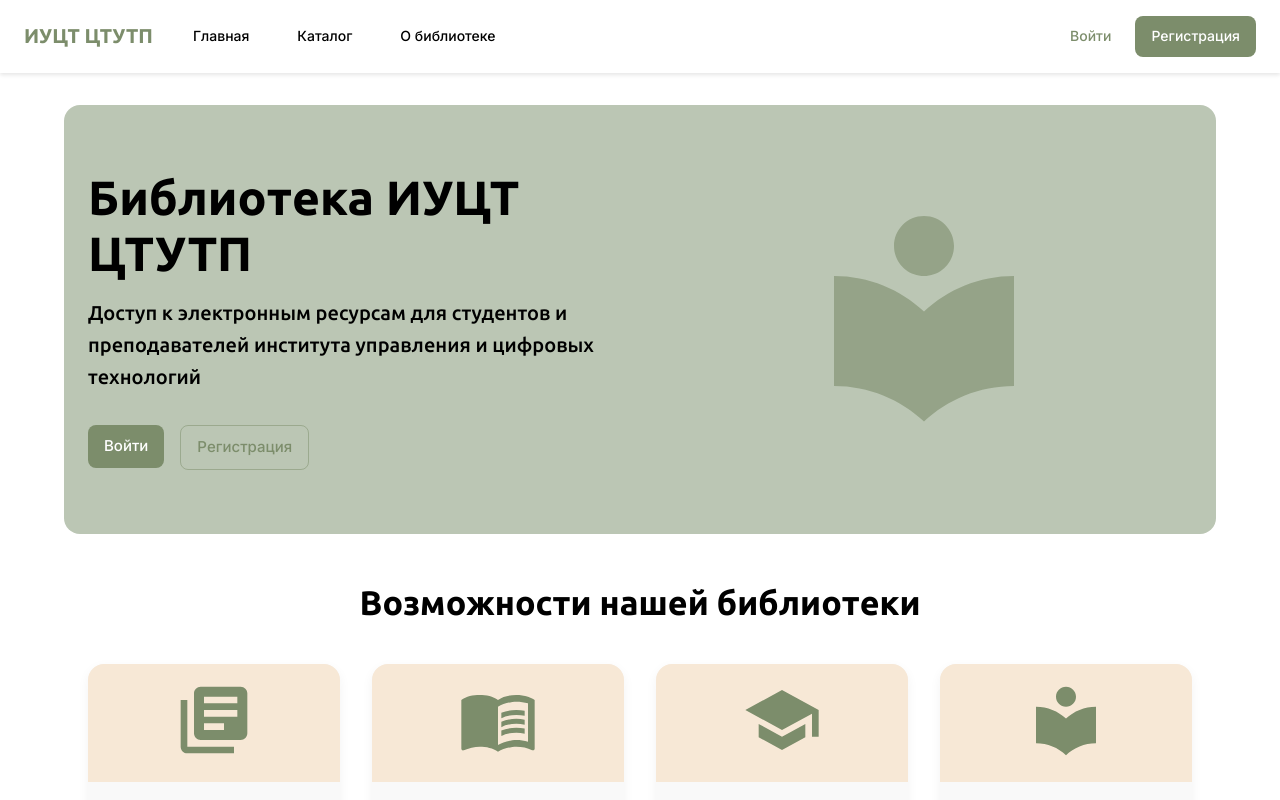
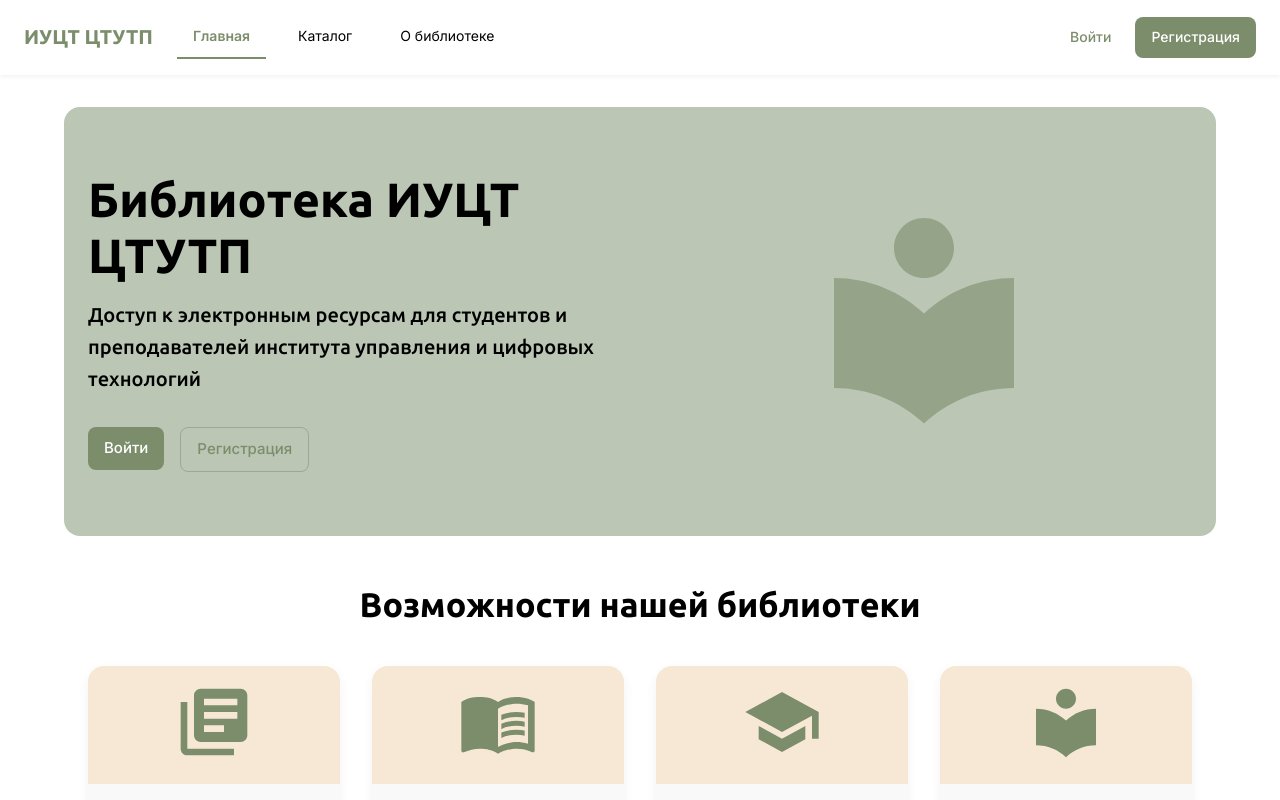
Before and after one commit to danyamasloff/library-ui, a React (Vite) app: page / in a window 1280 px wide. Shown: the top 800 px of the page. Built offline with nearby package versions, Linux system fonts and the light colour scheme.

Commit message:
refactor: улучшение навигационного меню и мобильной адаптации

```diff
--- a/src/components/common/Header.jsx
+++ b/src/components/common/Header.jsx
@@ -1,6 +1,7 @@
-import { useState } from 'react';
-import { Link as RouterLink, useNavigate } from 'react-router-dom';
+import { useState, useEffect } from 'react';
+import { Link as RouterLink, useNavigate, useLocation } from 'react-router-dom';
 import { useSelector, useDispatch } from 'react-redux';
+import { motion } from 'framer-motion';
 import {
     AppBar,
     Box,
@@ -14,18 +15,38 @@ import {
     Tooltip,
     MenuItem,
     Link,
+    Badge,
 } from '@mui/material';
 import MenuIcon from '@mui/icons-material/Menu';
+import AccountCircleIcon from '@mui/icons-material/AccountCircle';
+import NotificationsIcon from '@mui/icons-material/Notifications';
 import { logout } from '../../redux/slices/authSlice';
 import { ROUTES } from '../../utils/constants';
 
 const Header = () => {
     const navigate = useNavigate();
     const dispatch = useDispatch();
+    const location = useLocation();
     const { isAuthenticated, user } = useSelector((state) => state.auth);
 
     const [anchorElNav, setAnchorElNav] = useState(null);
     const [anchorElUser, setAnchorElUser] = useState(null);
+    const [scrolled, setScrolled] = useState(false);
+
+    // Отслеживаем скролл для анимации шапки
+    useEffect(() => {
+        const handleScroll = () => {
+            const isScrolled = window.scrollY > 20;
+            if (isScrolled !== scrolled) {
+                setScrolled(isScrolled);
+            }
+        };
+
+        window.addEventListener('scroll', handleScroll);
+        return () => {
+            window.removeEventListener('scroll', handleScroll);
+        };
+    }, [scrolled]);
 
     const handleOpenNavMenu = (event) => {
         setAnchorElNav(event.currentTarget);
@@ -59,14 +80,32 @@ const Header = () => {
     // Настройки пользовательского меню
     const userSettings = isAuthenticated
         ? [
-            { name: 'Профиль', action: () => navigate('/profile') },
+            { name: 'Личный кабинет', action: () => navigate('/dashboard') },
+            { name: 'Мой профиль', action: () => navigate('/profile') },
             { name: 'Мои книги', action: () => navigate('/my-books') },
             { name: 'Выйти', action: handleLogout },
         ]
         : [];
 
+    // Определяем активный путь для подсветки меню
+    const isActive = (path) => {
+        return location.pathname === path;
+    };
+
     return (
-        <AppBar position="static" sx={{ backgroundColor: 'white', color: 'black', boxShadow: '0 2px 4px rgba(0,0,0,0.1)' }}>
+        <AppBar
+            position="sticky"
+            sx={{
+                backgroundColor: 'white',
+                color: 'black',
+                boxShadow: scrolled ? '0 2px 10px rgba(0,0,0,0.1)' : '0 2px 4px rgba(0,0,0,0.05)',
+                transition: 'all 0.3s ease-in-out'
+            }}
+            component={motion.header}
+            initial={{ y: -100 }}
+            animate={{ y: 0 }}
+            transition={{ type: 'spring', stiffness: 300, damping: 30 }}
+        >
             <Container maxWidth="xl">
                 <Toolbar disableGutters>
                     {/* Логотип для десктопа */}
@@ -124,10 +163,21 @@ const Header = () => {
                                         handleCloseNavMenu();
                                         navigate(link.path);
                                     }}
+                                    selected={isActive(link.path)}
                                 >
                                     <Typography textAlign="center">{link.name}</Typography>
                                 </MenuItem>
                             ))}
+                            {!isAuthenticated && (
+                                <MenuItem
+                                    onClick={() => {
+                                        handleCloseNavMenu();
+                                        navigate(ROUTES.LOGIN);
+                                    }}
+                                >
+                                    <Typography textAlign="center">Войти</Typography>
+                                </MenuItem>
+                            )}
                         </Menu>
                     </Box>
 
@@ -158,7 +208,21 @@ const Header = () => {
                                 component={RouterLink}
                                 to={link.path}
                                 onClick={handleCloseNavMenu}
-                                sx={{ my: 2, color: 'text.primary', display: 'block', mx: 1 }}
+                                sx={{
+                                    my: 2,
+                                    color: isActive(link.path) ? 'primary.main' : 'text.primary',
+                                    display: 'block',
+                                    mx: 1,
+                                    borderBottom: isActive(link.path) ? '2px solid' : 'none',
+                                    borderColor: 'primary.main',
+                                    borderRadius: 0,
+                                    fontWeight: isActive(link.path) ? 600 : 400,
+                                    '&:hover': {
+                                        backgroundColor: 'transparent',
+                                        borderBottom: '2px solid',
+                                        borderColor: 'primary.light',
+                                    },
+                                }}
                             >
                                 {link.name}
                             </Button>
@@ -166,15 +230,36 @@ const Header = () => {
                     </Box>
 
                     {/* Аутентификация и профиль пользователя */}
-                    <Box sx={{ flexGrow: 0 }}>
+                    <Box sx={{ flexGrow: 0, display: 'flex', alignItems: 'center' }}>
                         {isAuthenticated ? (
                             <>
-                                <Tooltip title="Открыть настройки">
+                                {/* Кнопка уведомлений */}
+                                <Tooltip title="Уведомления">
+                                    <IconButton sx={{ mr: 2 }} color="inherit">
+                                        <Badge badgeContent={3} color="primary">
+                                            <NotificationsIcon />
+                                        </Badge>
+                                    </IconButton>
+                                </Tooltip>
+
+                                {/* Кнопка профиля с анимацией при наведении */}
+                                <Tooltip title="Открыть меню профиля">
+                                    <motion.div
+                                        whileHover={{ scale: 1.1 }}
+                                        whileTap={{ scale: 0.95 }}
+                                    >
                                         <IconButton onClick={handleOpenUserMenu} sx={{ p: 0 }}>
-                                        <Avatar sx={{ bgcolor: 'primary.main' }}>
+                                            <Avatar
+                                                sx={{
+                                                    bgcolor: 'primary.main',
+                                                    border: '2px solid',
+                                                    borderColor: 'primary.light'
+                                                }}
+                                            >
                                                 {user?.firstName?.charAt(0) || 'П'}
                                             </Avatar>
                                         </IconButton>
+                                    </motion.div>
                                 </Tooltip>
                                 <Menu
                                     sx={{ mt: '45px' }}
@@ -201,6 +286,10 @@ const Header = () => {
                             </>
                         ) : (
                             <Box sx={{ display: 'flex' }}>
+                                <motion.div
+                                    whileHover={{ scale: 1.05 }}
+                                    whileTap={{ scale: 0.95 }}
+                                >
                                     <Button
                                         component={RouterLink}
                                         to={ROUTES.LOGIN}
@@ -209,6 +298,11 @@ const Header = () => {
                                     >
                                         Войти
                                     </Button>
+                                </motion.div>
+                                <motion.div
+                                    whileHover={{ scale: 1.05 }}
+                                    whileTap={{ scale: 0.95 }}
+                                >
                                     <Button
                                         component={RouterLink}
                                         to={ROUTES.REGISTER}
@@ -217,6 +311,7 @@ const Header = () => {
                                     >
                                         Регистрация
                                     </Button>
+                                </motion.div>
                             </Box>
                         )}
                     </Box>
```
Lines whose indentation alone changed are shown as unchanged.
